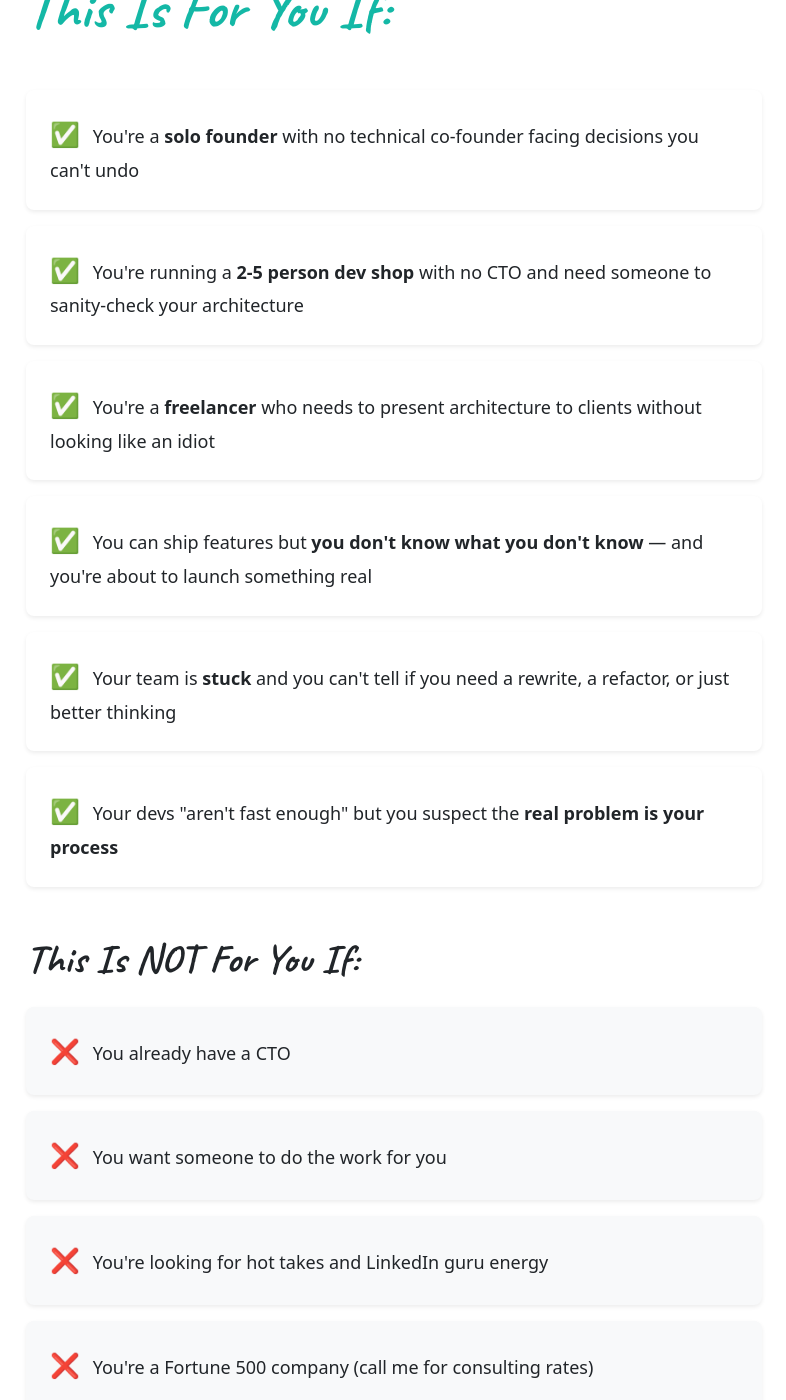
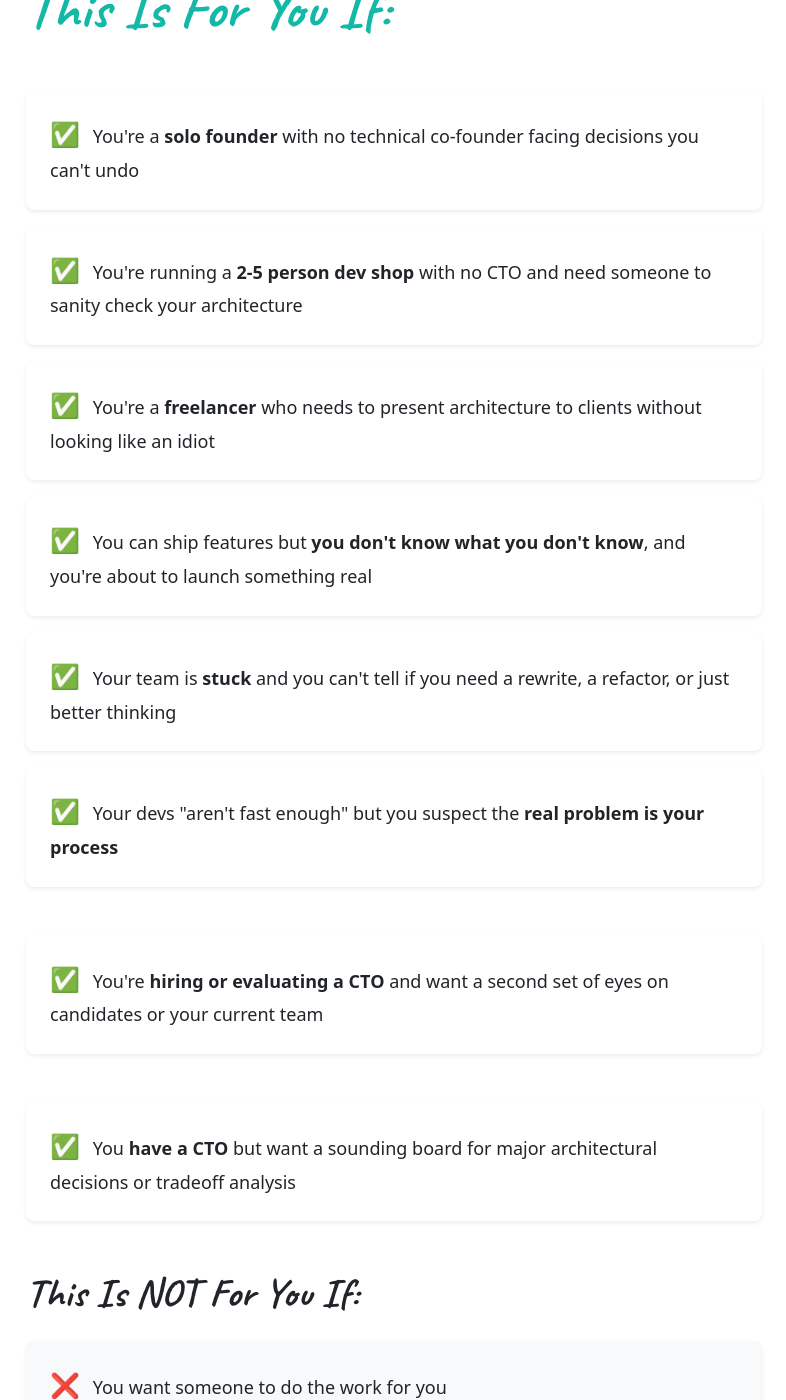
Before and after one commit to backupparachute/ctoconnect-website, a Jekyll site: the page built from index.html, in a window 1280 px wide and 1400 px high, scrolled down 2090 px. Shown: the whole window, without its empty margins (246-1032 px from the left). Built offline with Jekyll 4.4.1, drawn with Linux system fonts in a browser that asks for light colours; comment, search, counter and statistics services are not loaded.

Commit message:
tweak copy

```diff
--- a/index.html
+++ b/index.html
@@ -65,7 +65,7 @@ description: I spent 20 years rescuing teams from architectural disasters. Now I
 
                 <div class="card shadow-sm rounded-3 mb-3 border-0">
                     <div class="card-body p-4">
-                        <p class="mb-0"><span class="text-success fs-4 me-2">✅</span> You're running a <strong>2-5 person dev shop</strong> with no CTO and need someone to sanity-check your architecture</p>
+                        <p class="mb-0"><span class="text-success fs-4 me-2">✅</span> You're running a <strong>2-5 person dev shop</strong> with no CTO and need someone to sanity check your architecture</p>
                     </div>
                 </div>
 
@@ -77,7 +77,7 @@ description: I spent 20 years rescuing teams from architectural disasters. Now I
 
                 <div class="card shadow-sm rounded-3 mb-3 border-0">
                     <div class="card-body p-4">
-                        <p class="mb-0"><span class="text-success fs-4 me-2">✅</span> You can ship features but <strong>you don't know what you don't know</strong> — and you're about to launch something real</p>
+                        <p class="mb-0"><span class="text-success fs-4 me-2">✅</span> You can ship features but <strong>you don't know what you don't know</strong>, and you're about to launch something real</p>
                     </div>
                 </div>
 
@@ -93,13 +93,19 @@ description: I spent 20 years rescuing teams from architectural disasters. Now I
                     </div>
                 </div>
 
-                <h3 class="display-6 fw-bold mb-4 handwritten text-dark">This Is NOT For You If:</h3>
-
-                <div class="card shadow-sm rounded-3 mb-3 border-0 bg-light">
+                <div class="card shadow-sm rounded-3 mb-5 border-0">
                     <div class="card-body p-4">
-                        <p class="mb-0"><span class="text-danger fs-4 me-2">❌</span> You already have a CTO</p>
+                        <p class="mb-0"><span class="text-success fs-4 me-2">✅</span> You're <strong>hiring or evaluating a CTO</strong> and want a second set of eyes on candidates or your current team</p>
                     </div>
                 </div>
+
+                <div class="card shadow-sm rounded-3 mb-5 border-0">
+                    <div class="card-body p-4">
+                        <p class="mb-0"><span class="text-success fs-4 me-2">✅</span> You <strong>have a CTO</strong> but want a sounding board for major architectural decisions or tradeoff analysis</p>
+                    </div>
+                </div>
+
+                <h3 class="display-6 fw-bold mb-4 handwritten text-dark">This Is NOT For You If:</h3>
 
                 <div class="card shadow-sm rounded-3 mb-3 border-0 bg-light">
                     <div class="card-body p-4">
```
